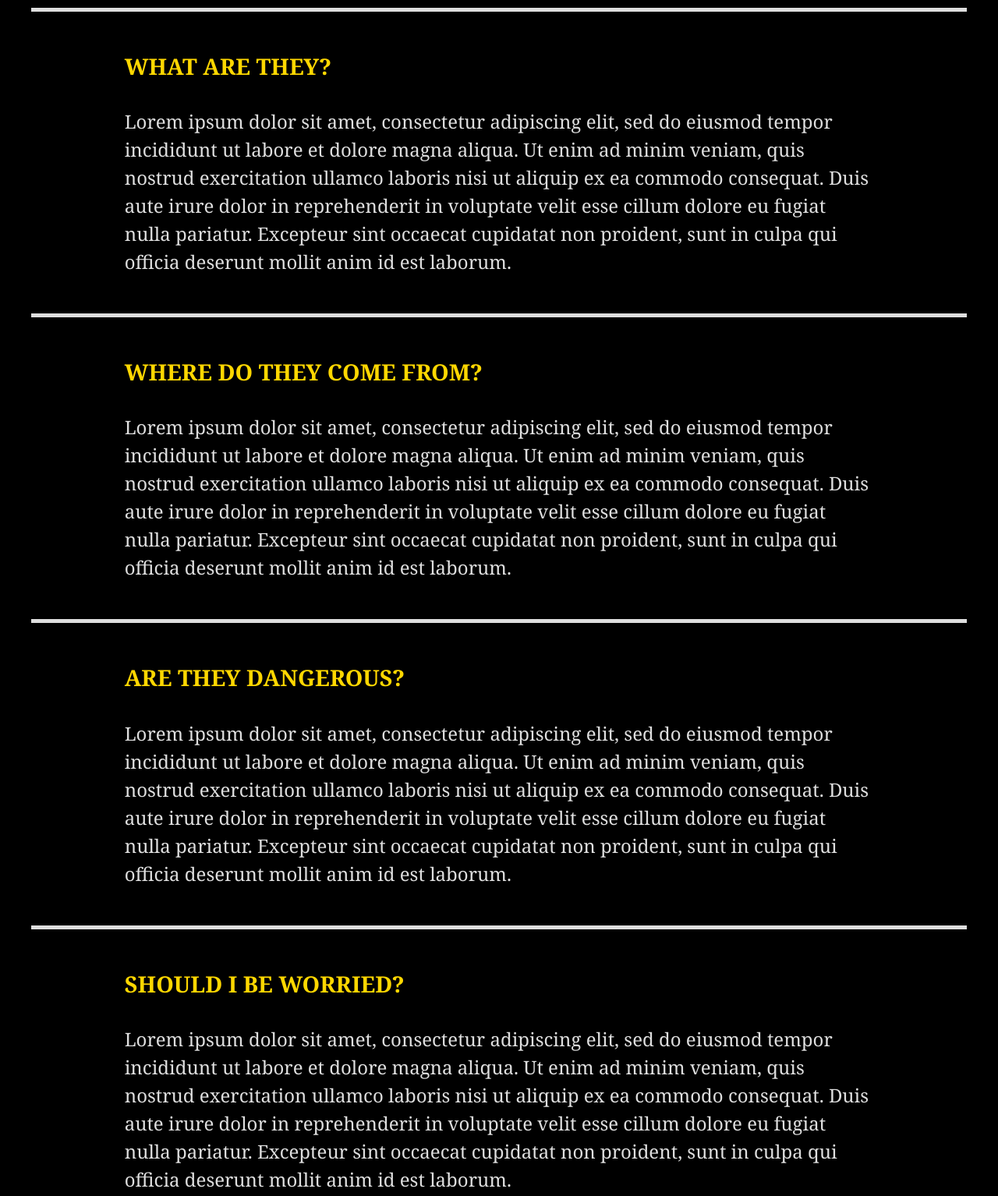
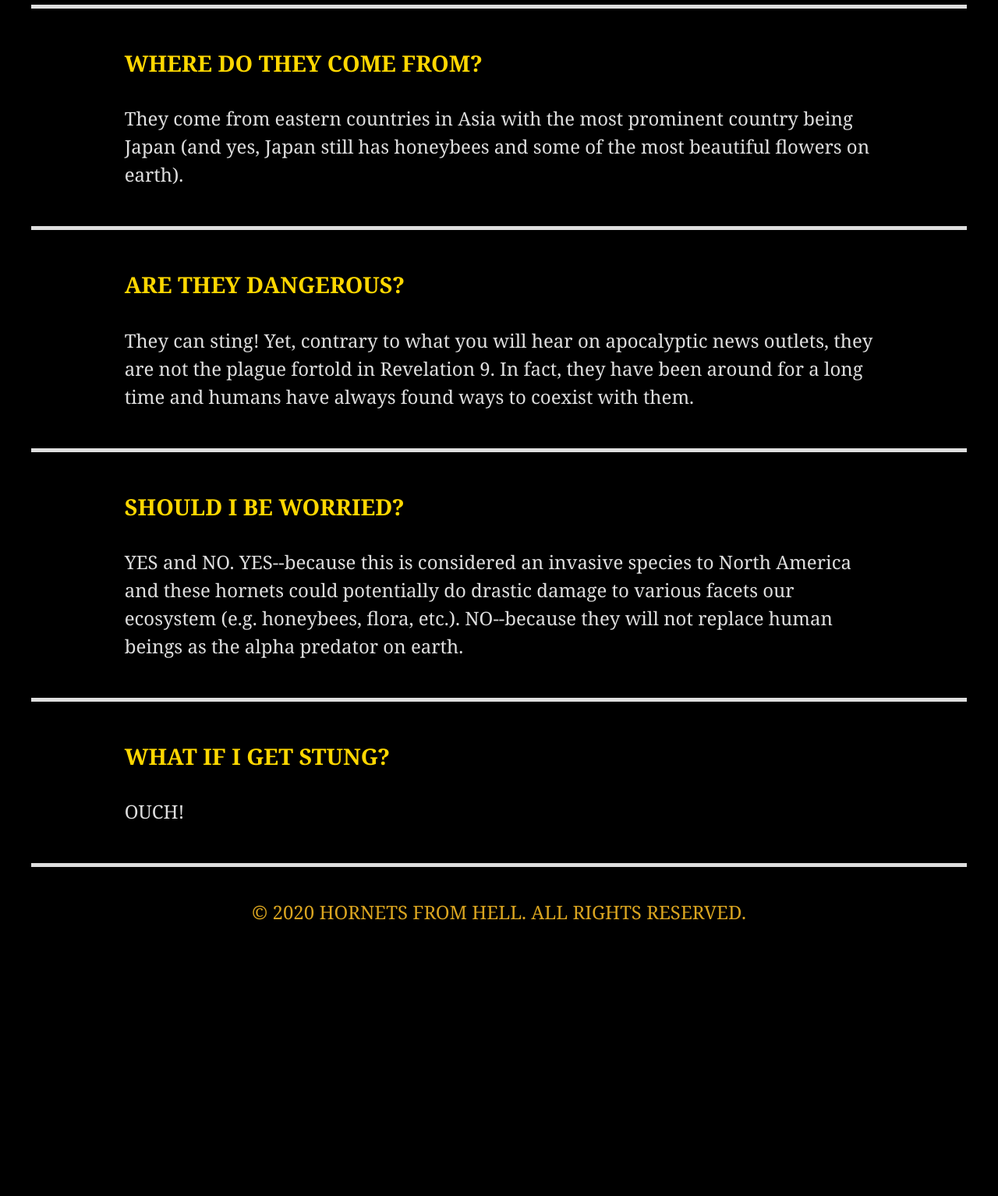
Before and after one commit to sitkadude/web_hornets_from_hell, a plain HTML site: page index.html in a window 1280 px wide. Shown: the part 1120-2654 px from the top of the page at 78% size. After the commit the page ends 2356 px from the top, so only its background shows below. Drawn offline with nearby package versions, Linux system fonts and the light colour scheme; a script that the page names is missing.

Commit message:
content edit

```diff
--- a/index.html
+++ b/index.html
@@ -24,24 +24,28 @@
                 <!-- OVERVIEW -->
                 <section id="about" class= "section-content">
                     <h1 class ="section-header">OVERVIEW</h1>
-                    <p class= "p-content">STOP! Don't panic. The Asian Giant Hornet, aka "Murder Hornet", aka "The Hornet from Hell" is not actually from Hell, but rather comes from East Asian countries, the most prominent being the great country of Japan (and yes they still have honey bees and some of the most beautiful flowers on the planet. The second myth that is simply not true is that the hornet is a "murderer," being that "to murder" simply implies... The Asian Giant Hornet is simply another insect and has a share in this world just like any other animal. Yes its big. Yes its kinda scary from the outset, but we could show you images and pictures of other animals that would make this bad boy look like Olaf from frozen. What we need to do is undertstand this animal, only then can we... </p>
+                    <p class= "p-content">This is your one-stop source for everything you need to know concerning the Asian Giant Hornet, aka the "Murder Hornet", aka "The Hornet from Hell".</p>
                 </section>
                 <!-- QUESTIONS -->
                 <section id="about" class= "section-content">
                     <h1 class ="section-header">WHAT ARE THEY?</h1>
-                    <p class= "p-content">Lorem ipsum dolor sit amet, consectetur adipiscing elit, sed do eiusmod tempor incididunt ut labore et dolore magna aliqua. Ut enim ad minim veniam, quis nostrud exercitation ullamco laboris nisi ut aliquip ex ea commodo consequat. Duis aute irure dolor in reprehenderit in voluptate velit esse cillum dolore eu fugiat nulla pariatur. Excepteur sint occaecat cupidatat non proident, sunt in culpa qui officia deserunt mollit anim id est laborum.</p>
+                    <p class= "p-content">The Asian Giant Hornet, aka the "Murder Hornet", aka "The Hornet from Hell" is not actually from Hell, but rather comes from East Asian countries, the most prominent being the great country of Japan.</p>
                 </section>
                 <section id="about" class= "section-content">
                     <h1 class ="section-header">WHERE DO THEY COME FROM?</h1>
-                    <p class= "p-content">Lorem ipsum dolor sit amet, consectetur adipiscing elit, sed do eiusmod tempor incididunt ut labore et dolore magna aliqua. Ut enim ad minim veniam, quis nostrud exercitation ullamco laboris nisi ut aliquip ex ea commodo consequat. Duis aute irure dolor in reprehenderit in voluptate velit esse cillum dolore eu fugiat nulla pariatur. Excepteur sint occaecat cupidatat non proident, sunt in culpa qui officia deserunt mollit anim id est laborum.</p>
+                    <p class= "p-content">They come from eastern countries in Asia with the most prominent country being Japan (and yes, Japan still has honeybees and some of the most beautiful flowers on earth).</p>
                 </section>
                 <section id="about" class= "section-content">
                     <h1 class ="section-header">ARE THEY DANGEROUS?</h1>
-                    <p class= "p-content">Lorem ipsum dolor sit amet, consectetur adipiscing elit, sed do eiusmod tempor incididunt ut labore et dolore magna aliqua. Ut enim ad minim veniam, quis nostrud exercitation ullamco laboris nisi ut aliquip ex ea commodo consequat. Duis aute irure dolor in reprehenderit in voluptate velit esse cillum dolore eu fugiat nulla pariatur. Excepteur sint occaecat cupidatat non proident, sunt in culpa qui officia deserunt mollit anim id est laborum.</p>
+                    <p class= "p-content">They can sting! Yet, contrary to what you will hear on apocalyptic news outlets, they are not the plague fortold in Revelation 9. In fact, they have been around for a long time and humans have always found ways to coexist with them.</p>
                 </section>
                 <section id="about" class= "section-content">
                     <h1 class ="section-header">SHOULD I BE WORRIED?</h1>
-                    <p class= "p-content">Lorem ipsum dolor sit amet, consectetur adipiscing elit, sed do eiusmod tempor incididunt ut labore et dolore magna aliqua. Ut enim ad minim veniam, quis nostrud exercitation ullamco laboris nisi ut aliquip ex ea commodo consequat. Duis aute irure dolor in reprehenderit in voluptate velit esse cillum dolore eu fugiat nulla pariatur. Excepteur sint occaecat cupidatat non proident, sunt in culpa qui officia deserunt mollit anim id est laborum.</p>
+                    <p class= "p-content">YES and NO. YES--because this is considered an invasive species to North America and these hornets could potentially do drastic damage to various facets our ecosystem (e.g. honeybees, flora, etc.). NO--because they will not replace human beings as the alpha predator on earth.</p>
+                </section>
+                <section id="about" class= "section-content">
+                    <h1 class ="section-header">WHAT IF I GET STUNG?</h1>
+                    <p class= "p-content">OUCH! </p>
                 </section>
             </div>
 
```
